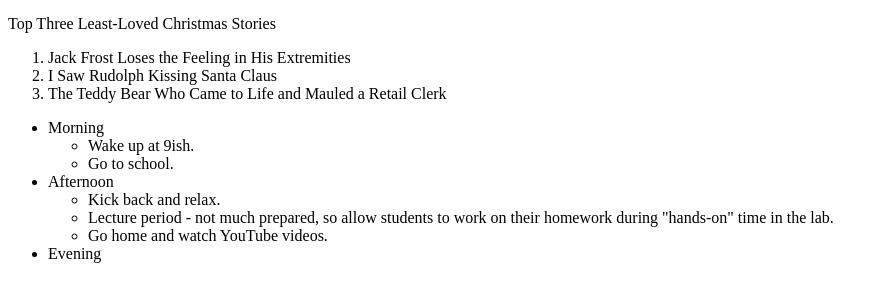
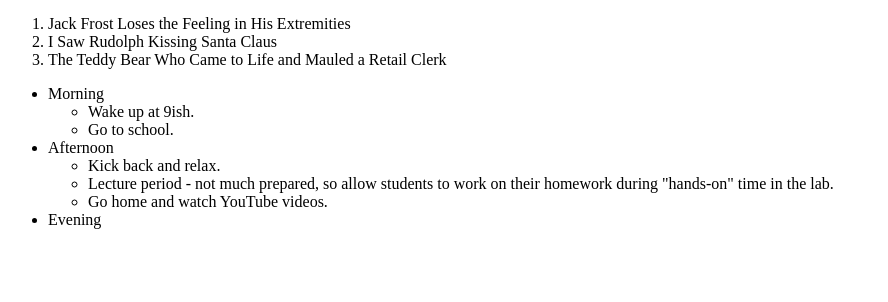
Before and after one commit to ZiggyZiggyD/gitTest, a plain HTML site: page ExerciseOne.html in a window 1280 px wide. Shown: the part 44-346 px from the top of the page, without its empty margins (0-888 px from the left). Drawn offline with Linux system fonts and the light colour scheme.

Commit message:
I just made a simple change in the file

```diff
--- a/ExerciseOne.html
+++ b/ExerciseOne.html
@@ -9,7 +9,6 @@
 
 <body>
     <h3>Typical Work Day</h3>
-    Top Three Least-Loved Christmas Stories
     <ol unreversed>
         <li>Jack Frost Loses the Feeling in His Extremities</li>
         <li>I Saw Rudolph Kissing Santa Claus</li>
```
